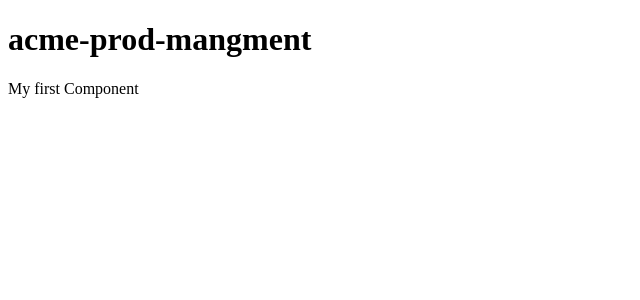
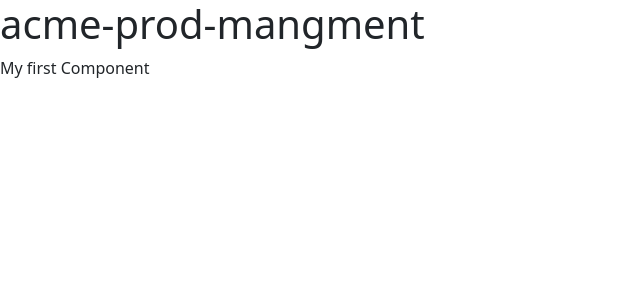
Before and after one commit to elanioazul/ang-getting-plural, an Angular app: page / in a window 1280 px wide. Shown: the top 300 px of the page, without its empty margins (0-640 px from the left). Built offline with nearby package versions, Linux system fonts and the light colour scheme.

Commit message:
Make font-awesome and bootstrap css classes avaible in any template

```diff
--- a/src/styles.css
+++ b/src/styles.css
@@ -1 +1,3 @@
 /* You can add global styles to this file, and also import other style files */
+@import "~bootstrap/dist/css/bootstrap.min.css";
+@import "~font-awesome/css/font-awesome.min.css"
```
